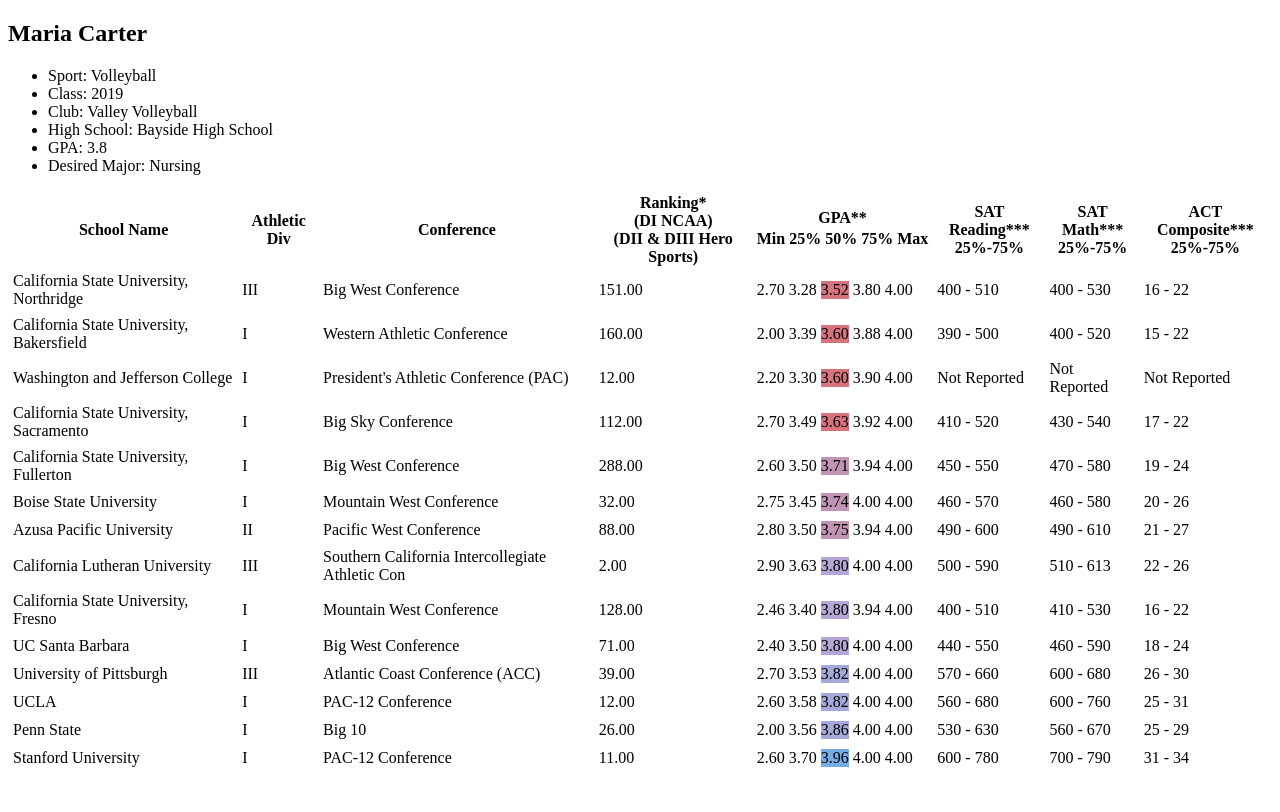
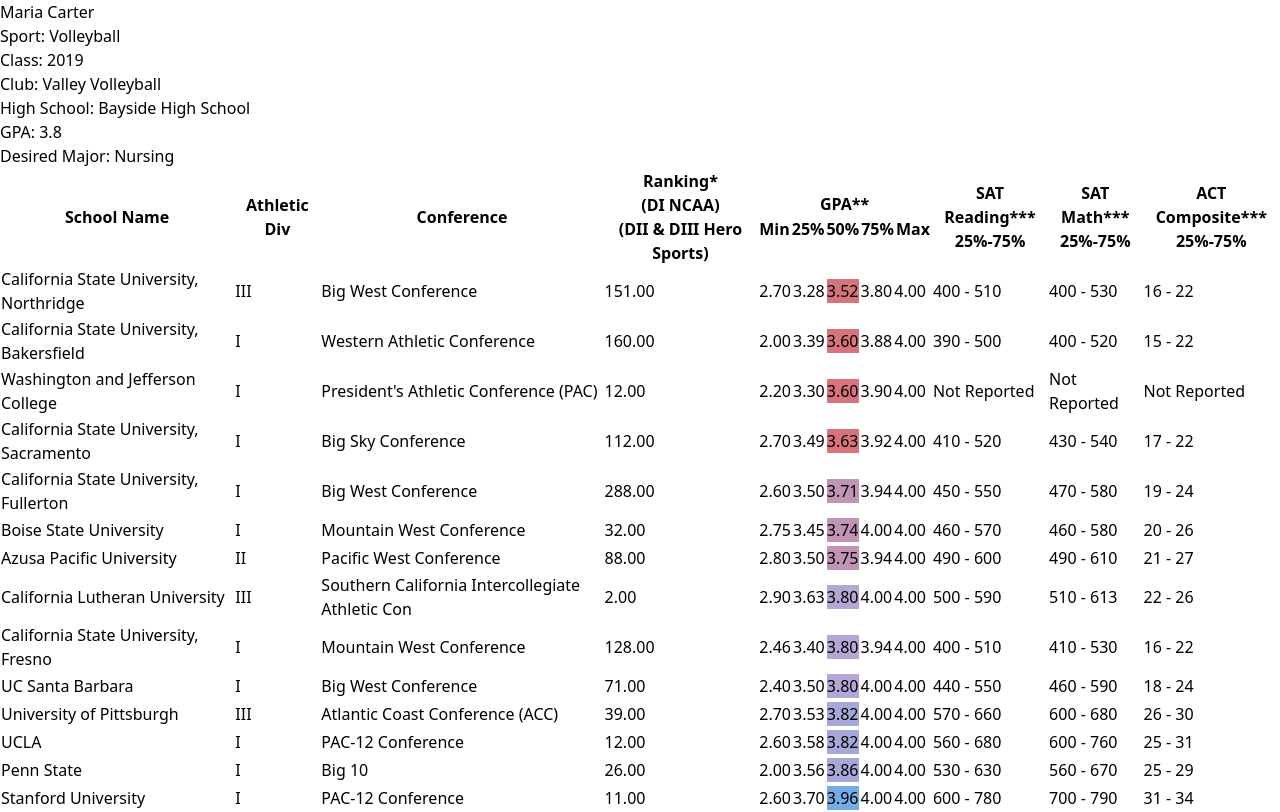
Before and after one commit to BaldracchiJonas/boilerplate_Interview, a Vue app: page / in a window 1280 px wide. Built offline with nearby package versions, Linux system fonts and the light colour scheme.

Commit message:
add tailwind to the project

```diff
--- a/package.json
+++ b/package.json
@@ -17,8 +17,11 @@
     "@vue/cli-plugin-babel": "~5.0.0",
     "@vue/cli-plugin-eslint": "~5.0.0",
     "@vue/cli-service": "~5.0.0",
+    "autoprefixer": "^10.4.14",
     "eslint": "^7.32.0",
-    "eslint-plugin-vue": "^8.0.3"
+    "eslint-plugin-vue": "^8.0.3",
+    "postcss": "^8.4.27",
+    "tailwindcss": "^3.3.3"
   },
   "eslintConfig": {
     "root": true,
--- /dev/null
+++ b/postcss.config.js
@@ -0,0 +1,7 @@
+// postcss.config.js
+module.exports = {
+  plugins: {
+    tailwindcss: {},
+    autoprefixer: {},
+  },
+}
--- /dev/null
+++ b/src/index.css
@@ -0,0 +1,4 @@
+/* ./src/index.css */
+@tailwind base;
+@tailwind components;
+@tailwind utilities;
--- a/src/main.js
+++ b/src/main.js
@@ -1,4 +1,5 @@
 import { createApp } from 'vue'
 import App from './App.vue'
+import './index.css'
 
 createApp(App).mount('#app')
--- /dev/null
+++ b/tailwind.config.js
@@ -0,0 +1,11 @@
+module.exports = {
+    purge: ['./index.html', './src/**/*.{vue,js,ts,jsx,tsx}'],
+    darkMode: false, // or 'media' or 'class'
+    theme: {
+      extend: {},
+    },
+    variants: {
+      extend: {},
+    },
+    plugins: [],
+  }
```
Also changed, not shown: 2 other files (tests, documents, lock files or other folders).
